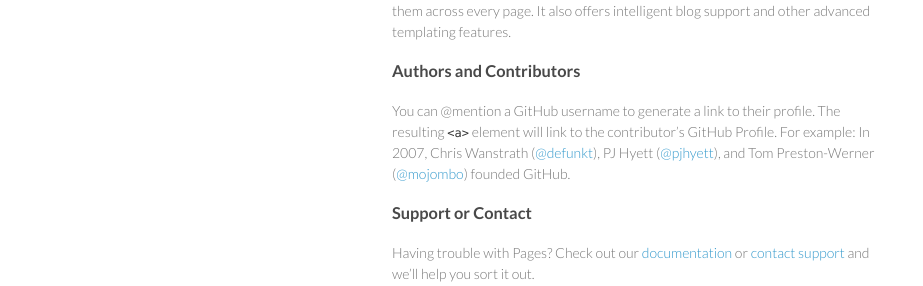
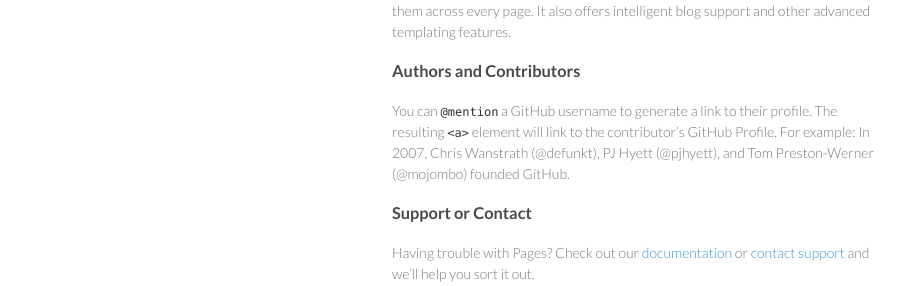
Before and after one commit to ilg-ul/github-jekyll-theme, a Jekyll site: the page built from site/home.md, in a window 1280 px wide. Shown: the part 485-771 px from the top of the page, without its empty margins (178-1101 px from the left). Built offline with Jekyll 4.4.1, drawn with Linux system fonts in a browser that asks for light colours; Markdown is read by kramdown in place of the engine named in the settings.

```diff
--- a/site/home.md
+++ b/site/home.md
@@ -18,7 +18,7 @@
 
 ### Authors and Contributors
 
-You can @mention a GitHub username to generate a link to their profile. The resulting `<a>` element will link to the contributor’s GitHub Profile. For example: In 2007, Chris Wanstrath (<a href="https://github.com/defunkt" class="user-mention">@defunkt</a>), PJ Hyett (<a href="https://github.com/pjhyett" class="user-mention">@pjhyett</a>), and Tom Preston-Werner (<a href="https://github.com/mojombo" class="user-mention">@mojombo</a>) founded GitHub.
+You can `@mention` a GitHub username to generate a link to their profile. The resulting `<a>` element will link to the contributor’s GitHub Profile. For example: In 2007, Chris Wanstrath (@defunkt), PJ Hyett (@pjhyett), and Tom Preston-Werner (@mojombo) founded GitHub.
 
 ### Support or Contact
 
```
